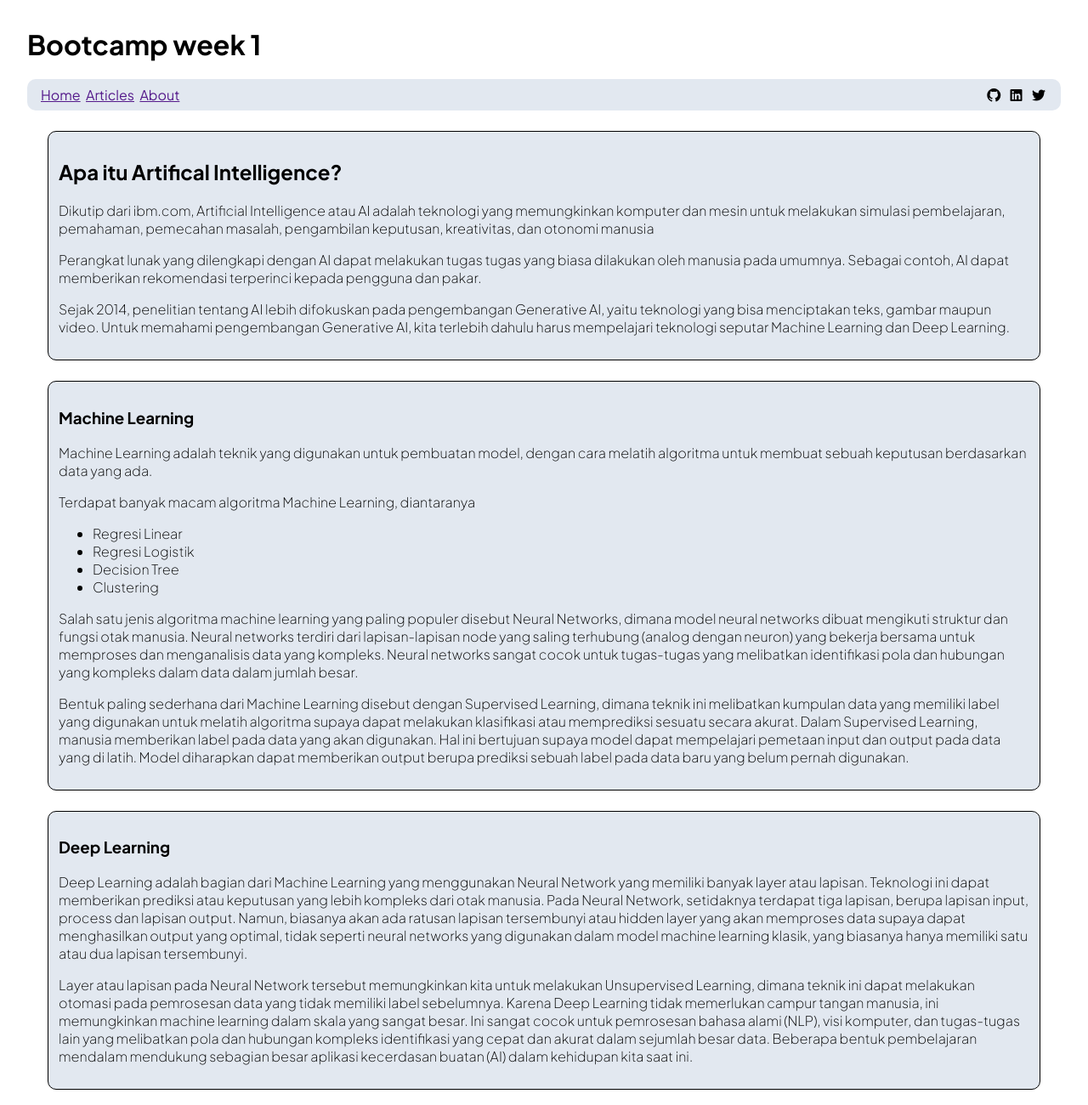
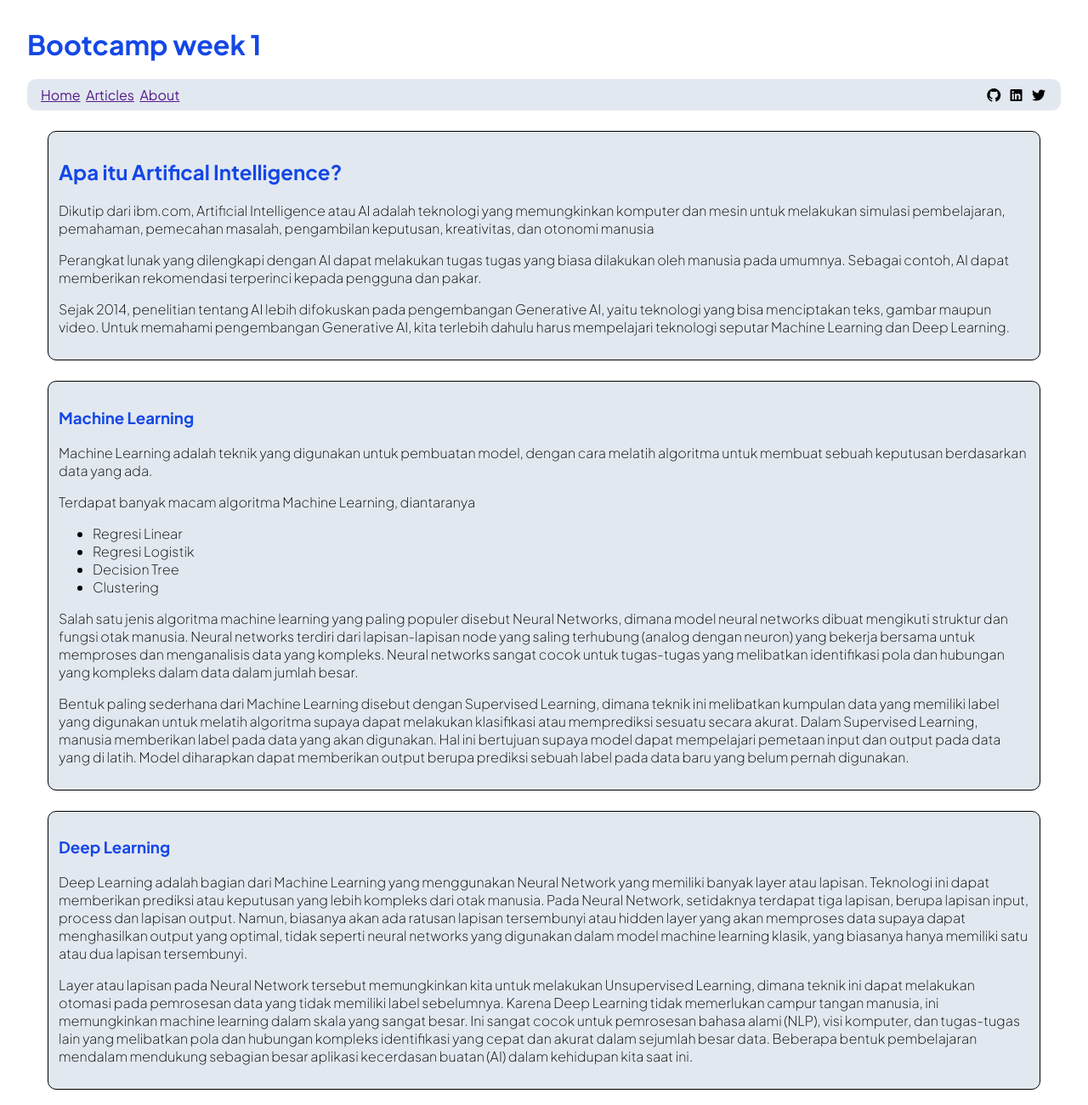
Before and after one commit to adyatmaa/bootcamp-dumbways, a plain HTML site: page index.html in a window 1280 px wide. Shown: the top 1300 px of the page at 85% size. Drawn offline with Linux system fonts and the light colour scheme.

Commit message:
add heading style

```diff
--- a/index.html
+++ b/index.html
@@ -21,7 +21,7 @@
   <body>
     <main>
       <header>
-        <h1>Bootcamp week 1</h1>
+        <h1 class="heading">Bootcamp week 1</h1>
       </header>
       <nav class="nav-head">
         <div class="nav-head-child">
@@ -37,7 +37,7 @@
       </nav>
       <section>
         <article class="card">
-          <h2>Apa itu Artifical Intelligence?</h2>
+          <h2 class="heading">Apa itu Artifical Intelligence?</h2>
           <p>
             Dikutip dari ibm.com, Artificial Intelligence atau AI adalah
             teknologi yang memungkinkan komputer dan mesin untuk melakukan
@@ -59,7 +59,7 @@
           </p>
         </article>
         <article class="card">
-          <h3>Machine Learning</h3>
+          <h3 class="heading">Machine Learning</h3>
           <p>
             Machine Learning adalah teknik yang digunakan untuk pembuatan model,
             dengan cara melatih algoritma untuk membuat sebuah keputusan
@@ -95,7 +95,7 @@
           </p>
         </article>
         <article class="card">
-          <h3>Deep Learning</h3>
+          <h3 class="heading">Deep Learning</h3>
           <p>
             Deep Learning adalah bagian dari Machine Learning yang menggunakan
             Neural Network yang memiliki banyak layer atau lapisan. Teknologi
--- a/style.css
+++ b/style.css
@@ -4,6 +4,7 @@
   font-optical-sizing: auto;
   font-style: normal;
   --bg-primary: oklch(92.9% 0.013 255.508);
+  --text-primary: oklch(48.8% 0.243 264.376);
 }
 
 .nav-head {
@@ -21,6 +22,10 @@
   }
 }
 
+.heading {
+  color:var(--text-primary);
+}
+
 .card {
   margin: 24;
   padding: 12;
```
Also changed, not shown: test.html (+1 -1 lines).
